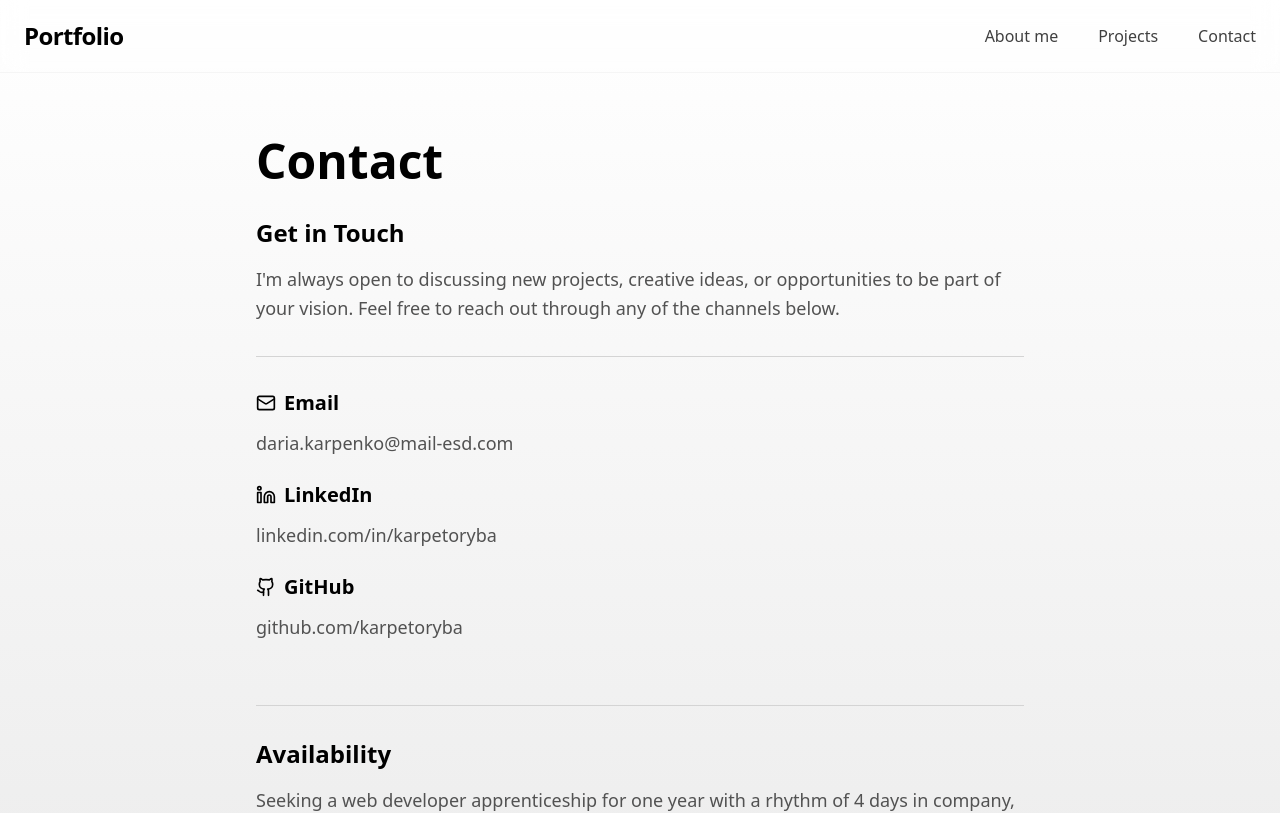
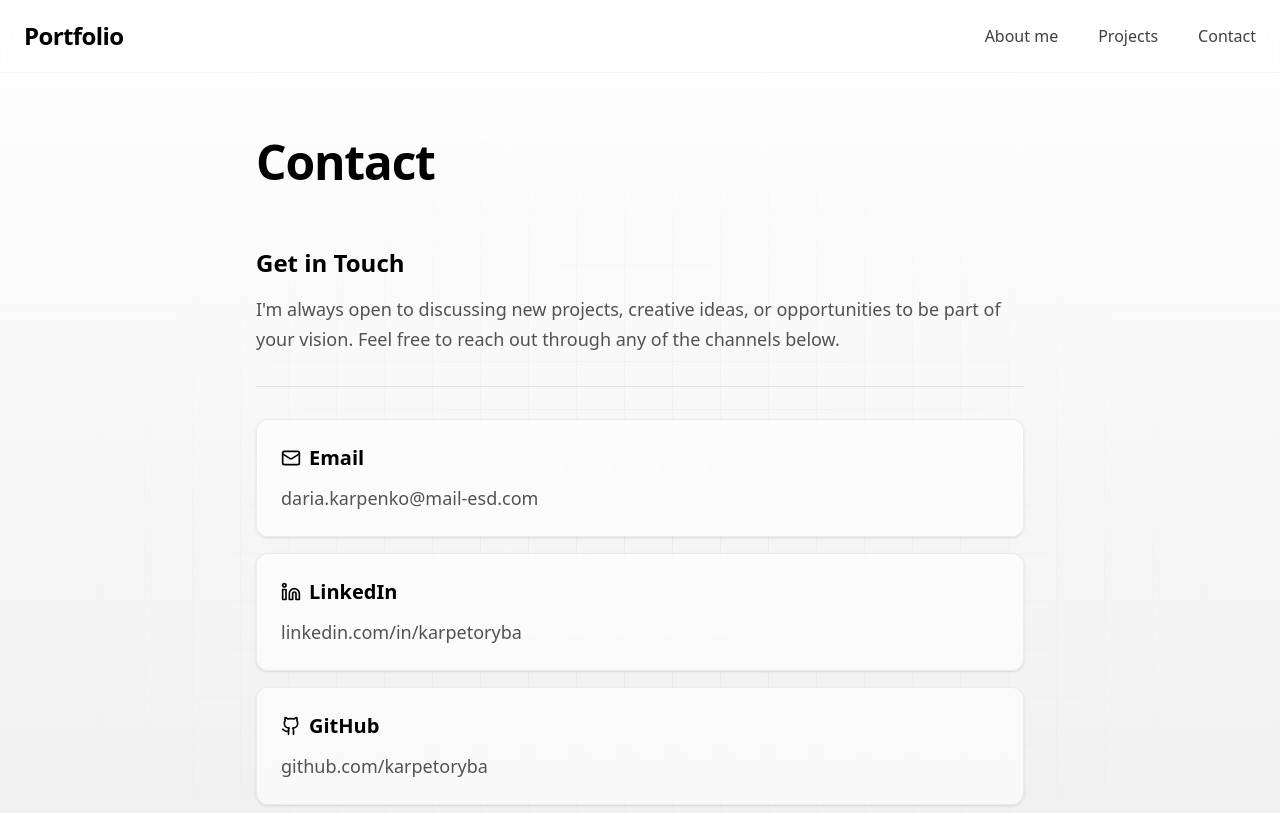
Before and after one commit to karpetoryba/my-portfolio-nextjs, a Next.js app: page /contact in a window 1280 px wide. Shown: the top 813 px of the page. Built offline with nearby package versions, Linux system fonts and the light colour scheme.

Commit message:
🎨 Revamped Contact page layout with background accents, improved heading styling, and enhanced card designs for contact methods, creating a more visually appealing and engaging user experience.

```diff
--- a/src/app/contact/page.tsx
+++ b/src/app/contact/page.tsx
@@ -7,9 +7,19 @@ export default function ContactPage() {
 
   return (
     <>
-      <main className="container mx-auto px-4 py-16">
+      <main className="relative container mx-auto px-4 py-16">
+        {/* Background accents */}
+        <div className="pointer-events-none absolute inset-0 -z-10">
+          {/* soft grid overlay with fade */}
+          <div className="absolute inset-0 opacity-[0.06] [background-image:linear-gradient(to_right,rgba(0,0,0,0.7)_1px,transparent_1px),linear-gradient(to_bottom,rgba(0,0,0,0.7)_1px,transparent_1px)] [background-size:48px_48px] [mask-image:radial-gradient(ellipse_at_center,black,transparent_70%)]" />
+        </div>
+
         <div className="max-w-3xl mx-auto">
-          <h1 className="text-5xl font-bold mb-8">Contact</h1>
+          <div className="mb-10">
+            <h1 className="text-5xl font-bold leading-[1.05] tracking-tight">Contact</h1>
+            {/* glowing underline */}
+            <div className="mt-3 h-2 w-40 rounded-full bg-white/60 blur-md" />
+          </div>
 
           <div className="space-y-8">
             <div>
@@ -20,8 +30,8 @@ export default function ContactPage() {
               </p>
             </div>
 
-            <div className="space-y-6 pt-8 border-t border-neutral-300">
-              <div>
+            <div className="space-y-4 pt-8 border-t border-neutral-300/70">
+              <div className="group rounded-xl border border-neutral-200/70 bg-white/60 backdrop-blur-sm p-6 shadow-sm transition-transform duration-300 hover:-translate-y-1 hover:shadow-md">
                 <h3 className="text-xl font-semibold mb-3 flex items-center gap-2">
                   <Mail className="h-5 w-5" />
                   Email
@@ -34,7 +44,7 @@ export default function ContactPage() {
                 </a>
               </div>
 
-              <div>
+              <div className="group rounded-xl border border-neutral-200/70 bg-white/60 backdrop-blur-sm p-6 shadow-sm transition-transform duration-300 hover:-translate-y-1 hover:shadow-md">
                 <h3 className="text-xl font-semibold mb-3 flex items-center gap-2">
                   <Linkedin className="h-5 w-5" />
                   LinkedIn
@@ -48,7 +58,7 @@ export default function ContactPage() {
                 </Link>
               </div>
 
-              <div>
+              <div className="group rounded-xl border border-neutral-200/70 bg-white/60 backdrop-blur-sm p-6 shadow-sm transition-transform duration-300 hover:-translate-y-1 hover:shadow-md">
                 <h3 className="text-xl font-semibold mb-3 flex items-center gap-2">
                   <Github className="h-5 w-5" />
                   GitHub
@@ -64,12 +74,14 @@ export default function ContactPage() {
             </div>
           </div>
 
-          <div className="mt-16 pt-8 border-t border-neutral-300">
-            <h2 className="text-2xl font-semibold mb-4">Availability</h2>
-            <p className="text-lg text-neutral-600">
-              Seeking a web developer apprenticeship for one year with a rhythm of 4 days in company, 1 day at school.
-              I typically respond within 24-48 hours.
-            </p>
+          <div className="mt-12 pt-8 border-t border-neutral-300/70">
+            <h2 className="text-3xl font-semibold mb-4">Availability</h2>
+            <div className="rounded-xl border border-neutral-200/70 bg-white/60 backdrop-blur-sm p-6 shadow-sm">
+              <p className="text-lg text-neutral-600">
+                Seeking a web developer apprenticeship for one year with a rhythm of 4 days in company, 1 day at school.
+                I typically respond within 24-48 hours.
+              </p>
+            </div>
           </div>
         </div>
       </main>
```
